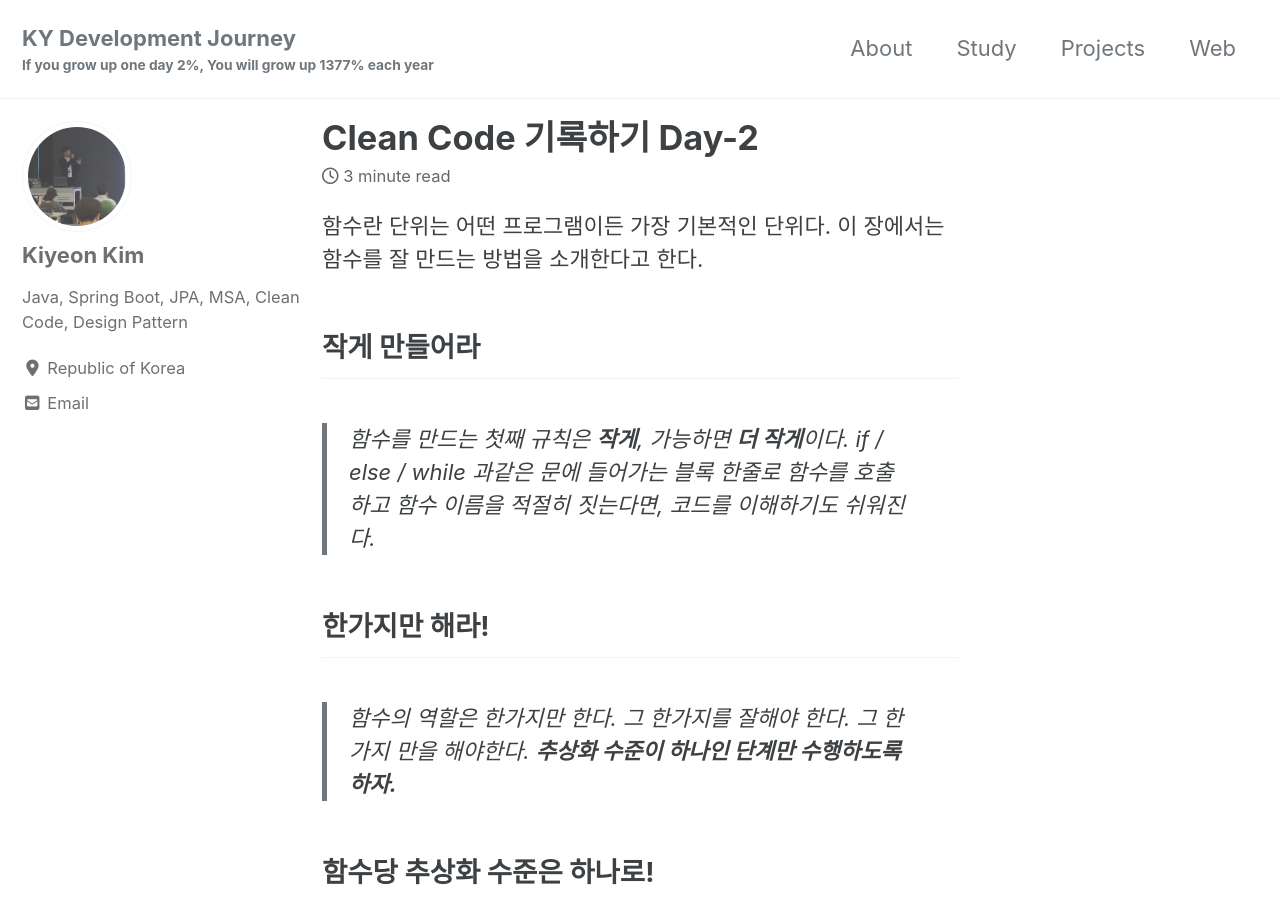
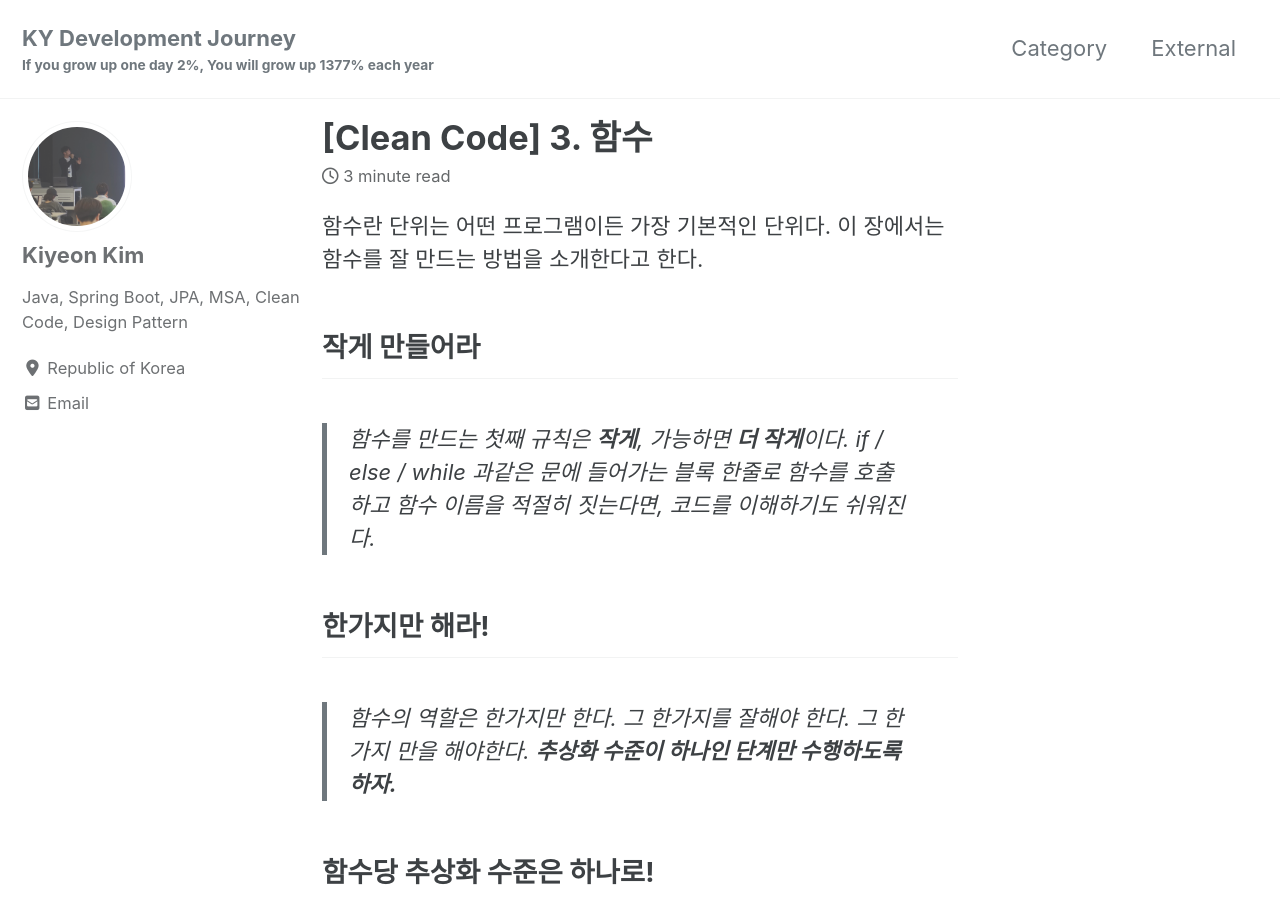
Before and after one commit to giyeon95/giyeon95.github.io, a Jekyll site: the page built from _posts/2020-03-26-clean-code-3.함수.md, in a window 1280 px wide and 900 px high. Built offline with Jekyll 4.4.1, drawn with Linux system fonts in a browser that asks for light colours; cached includes are drawn as plain includes; nearby versions of some CDN libraries; some of the changed text lies outside the part shown.

Commit message:
블로그 꾸미기

```diff
--- a/_data/navigation.yml
+++ b/_data/navigation.yml
@@ -1,12 +1,12 @@
 # main links
 main:
-  - title: "About"
-    url: /about/
-  - title: "Study"
-    url: /study/
-  - title: "Projects"
-    url: /projects/
-  - title: "Web"
+  #  - title: "About"
+  #  url: /about/
+  #- title: "Study"
+  #  url: /study/
+  - title: "Category"
+    url: /categories/
+  - title: "External"
     url: http://giyeonpf.com
 
   # - title: "About"
--- a/_layouts/category.html
+++ b/_layouts/category.html
@@ -6,4 +6,6 @@ layout: archive
 
 <div class="entries-{{ page.entries_layout }}">
   {% include posts-category.html taxonomy=page.taxonomy type=page.entries_layout %}
+  taxonomy: clean-code
+  taxonomy: infra
 </div>
--- a/_posts/2020-03-26-clean-code-3.함수.md
+++ b/_posts/2020-03-26-clean-code-3.함수.md
@@ -1,7 +1,7 @@
 ---
-title: "Clean Code 기록하기 Day-2"
+title: "[Clean Code] 3. 함수"
 date: 2020-03-26 22:10:10 -0400
-categories: book
+categories: clean-code
 ---
 
 
```
Also changed, not shown: _posts/2020-03-24-clean-code-2.의미있는이름.md (+4 -3 lines), _posts/2020-03-30-clean-code-4.주석.md (+1 -1 lines).
